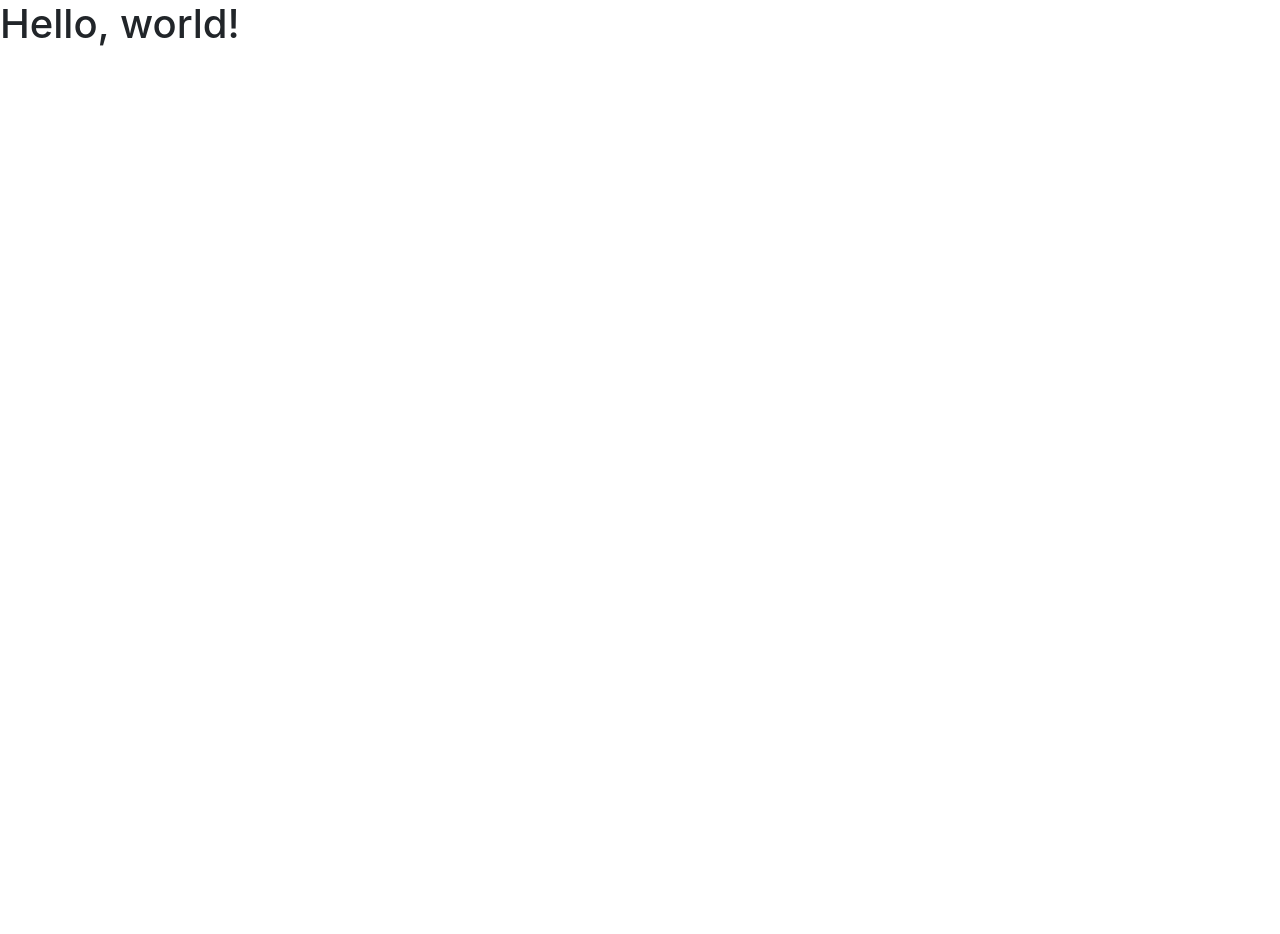
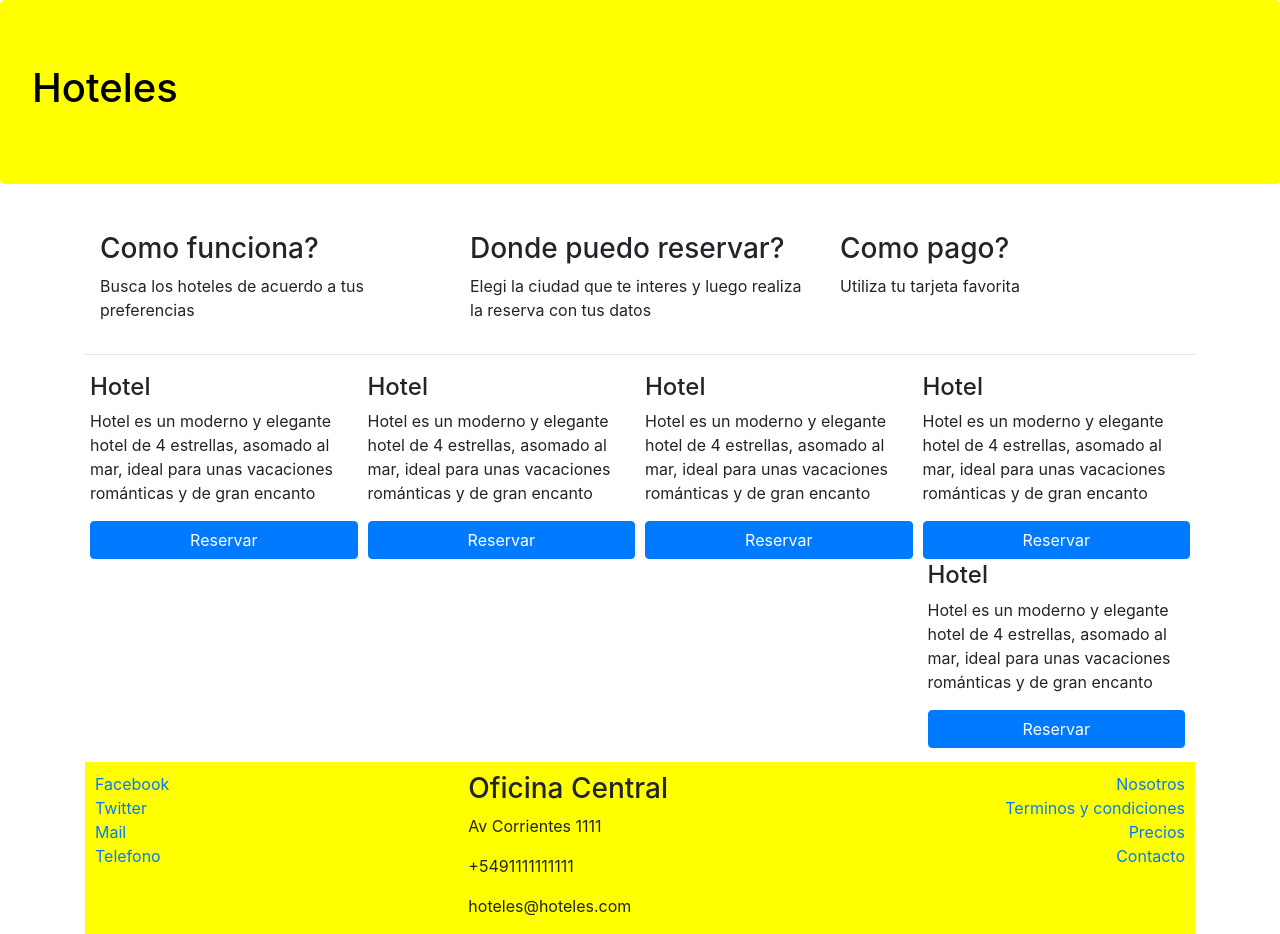
Before and after one commit to matibrewda/CursoHTMLCSS, a website: page index.html in a window 1280 px wide. Before the commit the page ends 800 px from the top, so only its background shows below. Drawn offline with nearby package versions, Linux system fonts and the light colour scheme.

Commit message:
uso de flex

```diff
--- /dev/null
+++ b/css/main.css
@@ -0,0 +1,19 @@
+.jumbotron{
+    background-color: yellow;
+    color: black;
+}
+
+footer{
+    padding: 10px 10px 0 10px;
+    background-color: yellow;
+    margin-bottom: 0px;
+    margin-top: 10px;
+
+}
+.card-hotel{
+    flex: 1 150px;
+    padding: 2px 5px 2px 5px;
+}
+.btn-reserva{
+    width: 100%;
+}
--- a/index.html
+++ b/index.html
@@ -7,11 +7,105 @@
 
     <!-- Bootstrap CSS -->
     <link rel="stylesheet" href="node_modules/bootstrap/dist/css/bootstrap.min.css">
-
-    <title>Hello, world!</title>
+    <link rel="stylesheet" href="css/main.css">
+    <title>Guia Hoteles</title>
   </head>
   <body>
-    <h1>Hello, world!</h1>
+  <div class="jumbotron">
+    <h1>Hoteles</h1>
+   </div>
+   <div class="container">
+     <div class="d-flex">
+       <div class="col-sm-4">
+         <p>
+           <h3> Como funciona?</h3>
+         <p>Busca los hoteles de acuerdo a tus preferencias</p>
+         </p>
+       </div>
+       <div class="col-sm-4">
+        <p>
+          <h3>Donde puedo reservar?</h3>
+        <p>Elegi la ciudad que te interes y luego realiza la reserva con tus datos</p>
+        </p>
+      </div>
+      <div class="col-sm-4">
+        <p>
+          <h3> Como pago?</h3>
+        <p>Utiliza tu tarjeta favorita</p>
+        </p>
+      </div>
+  </div>
+  <hr>
+  <div class="d-flex flex-wrap">
+    <div class="card-hotel d-flex flex-column justify-content-betwee">
+      <div>
+      <h4> Hotel </h4>
+      <p>Hotel es un moderno y elegante hotel de 4 estrellas, asomado al mar, ideal para unas vacaciones románticas y de gran encanto</p>
+    </div>
+
+     <div> <button class="btn btn-primary btn-reserva"> Reservar </button> </div>
+     </div>
+      <div class="card-hotel d-flex flex-column justify-content-betwee">
+        <div>
+        <h4> Hotel </h4>
+      <p>Hotel es un moderno y elegante hotel de 4 estrellas, asomado al mar, ideal para unas vacaciones románticas y de gran encanto</p>
+     </div>
+
+      <div> <button class="btn btn-primary btn-reserva"> Reservar </button>
+      </div>
+    </div>
+      <div class="card-hotel d-flex flex-column justify-content-betwee">
+        <div>
+        <h4> Hotel </h4>
+      <p>Hotel es un moderno y elegante hotel de 4 estrellas, asomado al mar, ideal para unas vacaciones románticas y de gran encanto</p>
+    </div>
+    <div> <button class="btn btn-primary btn-reserva"> Reservar </button> </div>
+      </div>
+      <div class="card-hotel d-flex flex-column justify-content-betwee">
+        <div>
+        <h4> Hotel </h4>
+      <p>Hotel es un moderno y elegante hotel de 4 estrellas, asomado al mar, ideal para unas vacaciones románticas y de gran encanto</p>
+    </div>
+      <div> <button class="btn btn-primary btn-reserva"> Reservar </button>
+      </div>
+      <div class="card-hotel d-flex flex-column justify-content-betwee">
+        <div>
+        <h4> Hotel </h4>
+      <p>Hotel es un moderno y elegante hotel de 4 estrellas, asomado al mar, ideal para unas vacaciones románticas y de gran encanto</p>
+    </div>
+    <div> <button class="btn btn-primary btn-reserva"> Reservar </button> </div>
+      </div>
+    </div>
+  </div>
+
+<footer>
+<div class="row">
+  <div class="col-sm-4 d-flex flex-column">
+    <a href="google.com">Facebook</a>
+    <a href="google.com">Twitter</a>
+    <a href="google.com">Mail</a>
+    <a href="google.com">Telefono</a>
+  </div>
+  <div class="col-sm-4">
+  <address>
+    <h3>Oficina Central</h3>
+    <p> Av Corrientes 1111</p>
+    <p>+5491111111111</p>
+    <p>hoteles@hoteles.com</p>
+  </address>
+  </div>
+  <div class="col-sm-4 d-flex flex-column align-items-end">
+    <a href="google.com">Nosotros</a>
+    <a href="google.com">Terminos y condiciones</a>
+    <a href="google.com">Precios</a>
+    <a href="google.com">Contacto</a>
+  </div>
+</div>
+
+</footer>
+
+
+
 
     <!-- Optional JavaScript -->
     <!-- jQuery first, then Popper.js, then Bootstrap JS -->
```
